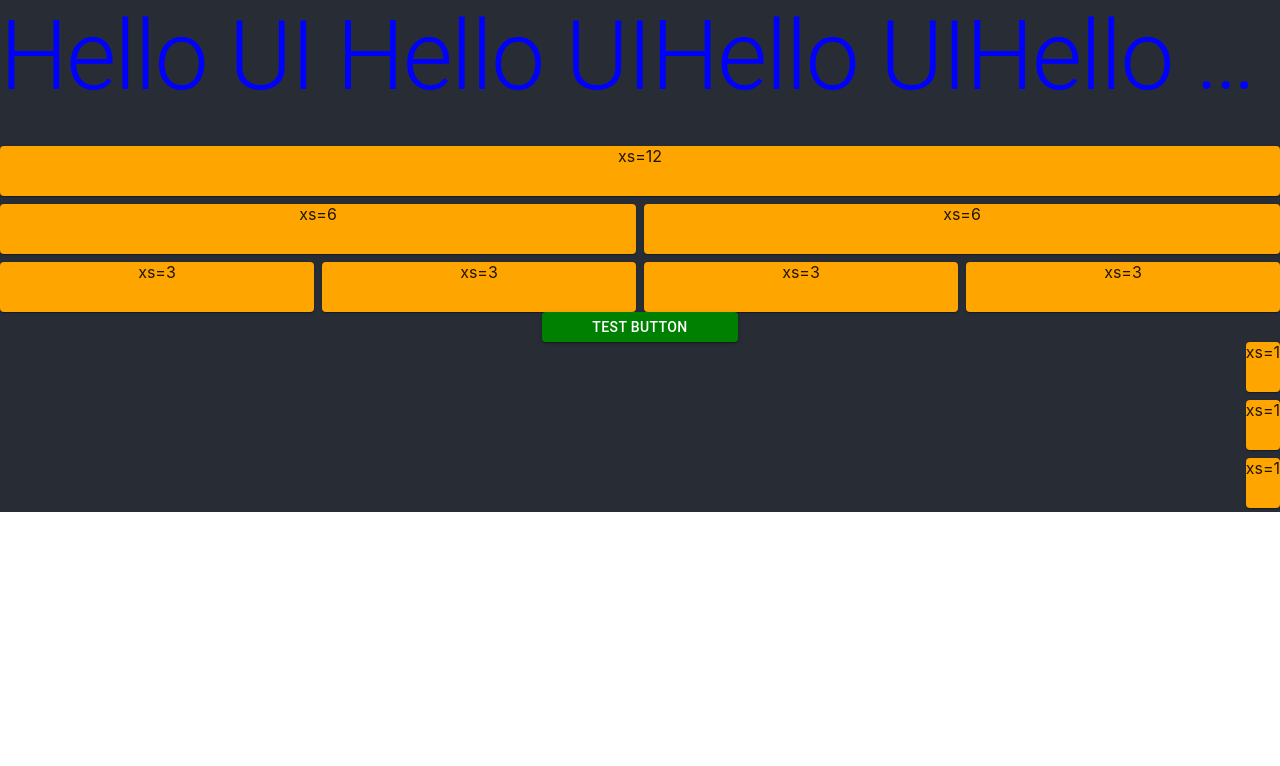
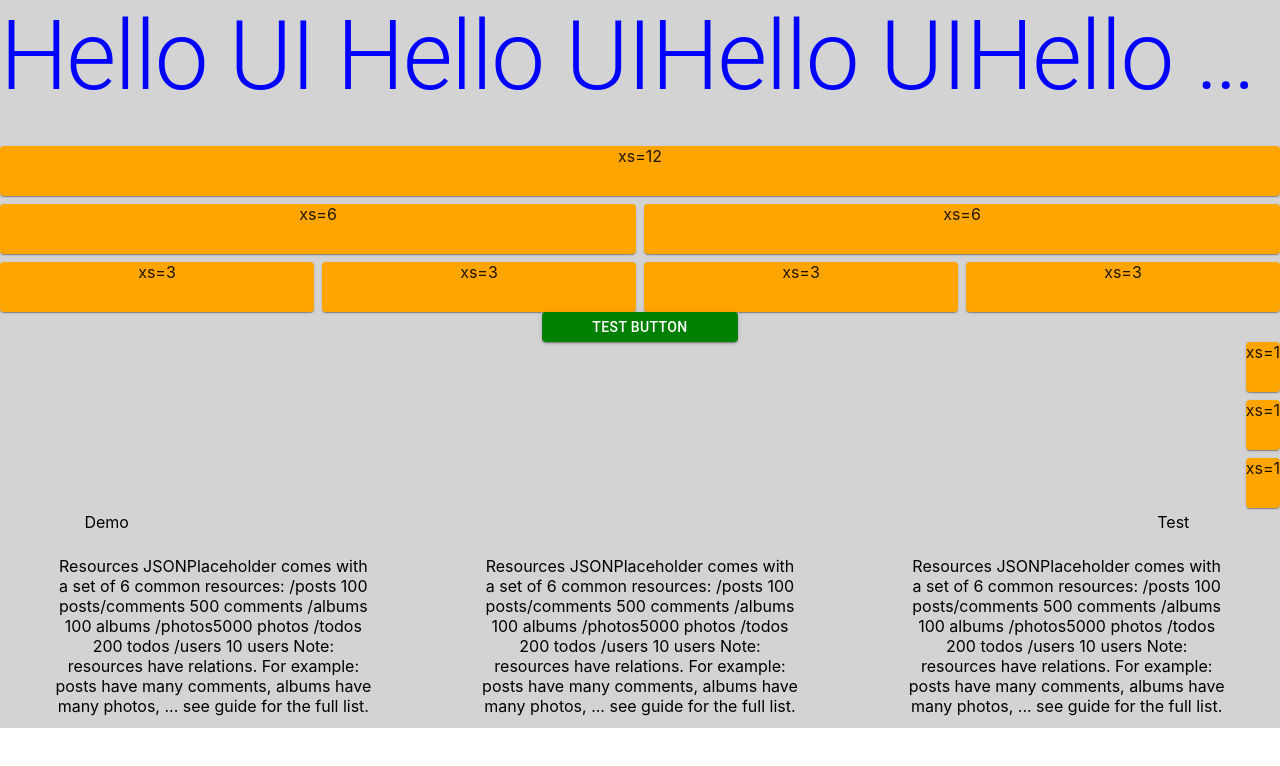
Before and after one commit to takumi1005/chart_lesson, a React (Create React App) app: page / in a window 1280 px wide. Shown: the top 766 px of the page. Built offline with nearby package versions, Linux system fonts and the light colour scheme.

Commit message:
Gridをネストして使用

```diff
--- a/src/App.css
+++ b/src/App.css
@@ -1,6 +1,6 @@
 .App {
   text-align: center;
-  background-color: #282c34;
+  background-color: lightgray;
 }
 
 .App-logo {
--- a/src/components/MaterialUI.tsx
+++ b/src/components/MaterialUI.tsx
@@ -76,6 +76,38 @@
             <Paper className={classes.paperStyle}>xs=1</Paper>
         </Grid>
       </Grid>
+
+      {/* Grid(Container + item nest) */}
+      <Grid container spacing={3} direction="column">
+        <Grid item xs={12} container>
+          <Grid item xs={2}>Demo</Grid>
+          <Grid item xs={8}></Grid>
+          <Grid item xs={2}>Test</Grid>
+        </Grid>
+        <Grid item xs={12} justify="space-around" container>
+          <Grid item xs={3}>
+            Resources JSONPlaceholder comes with a set of 6 common resources:
+            /posts 100 posts/comments 500 comments /albums 100 albums /photos5000 photos
+            /todos	200 todos /users 10 users Note: resources have relations.
+            For example: posts have many comments, albums have many
+            photos, ... see guide for the full list.
+          </Grid>
+          <Grid item xs={3}>
+            Resources JSONPlaceholder comes with a set of 6 common resources:
+            /posts 100 posts/comments 500 comments /albums 100 albums /photos5000 photos
+            /todos	200 todos /users 10 users Note: resources have relations.
+            For example: posts have many comments, albums have many
+            photos, ... see guide for the full list.
+          </Grid>
+          <Grid item xs={3}>
+            Resources JSONPlaceholder comes with a set of 6 common resources:
+            /posts 100 posts/comments 500 comments /albums 100 albums /photos5000 photos
+            /todos	200 todos /users 10 users Note: resources have relations.
+            For example: posts have many comments, albums have many
+            photos, ... see guide for the full list.
+          </Grid>
+        </Grid>
+      </Grid>
     </div>
   )
 }
```
